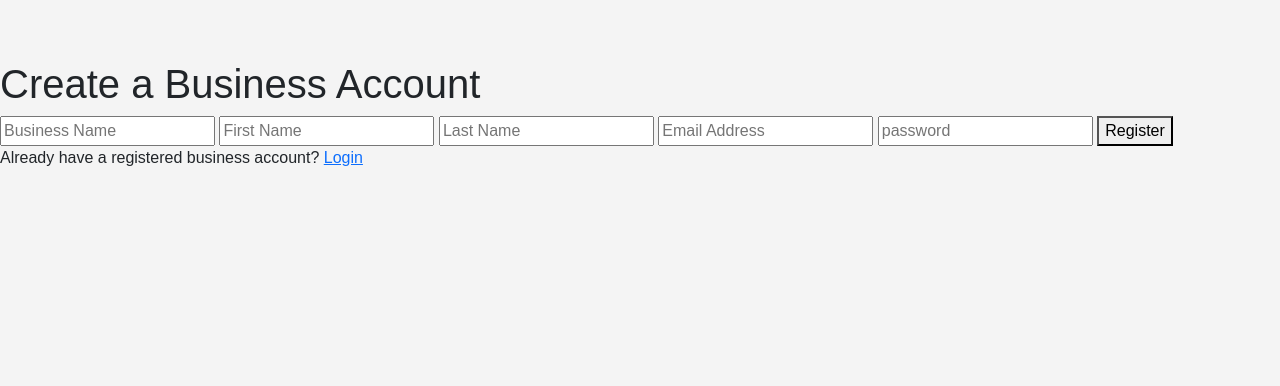
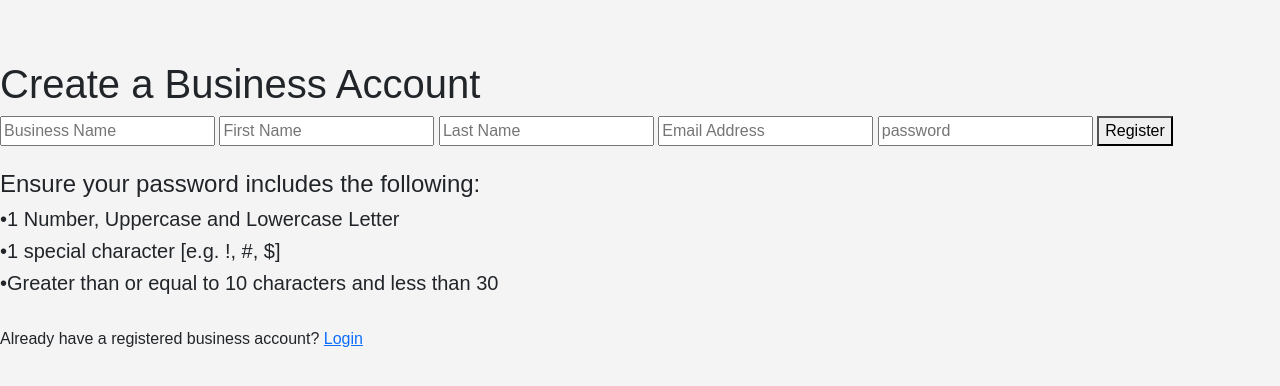
Before and after one commit to ChristianJ123ABC/BillboardAcademicInternship, a Flask app: page /register in a window 1280 px wide. Shown: the top 386 px of the page. Run offline with Flask 3, Linux system fonts and the light colour scheme; parts of the project's set-up code (start-up, migrations or seed data) failed here and were passed over; some libraries are stand-ins or nearby versions.

Commit message:
Re-added delete feature for files and added tip for passwords at register

```diff
--- a/server.py
+++ b/server.py
@@ -176,8 +176,8 @@ def register():
             flash("Password has to contain atleast 1 special character.")
             return render_template("register.html", businessName = businessName, firstName = firstName, lastName = lastName, email = email)
 
-        elif len(password) < 15 or len(password) > 30:
-            flash("Password has to be between 15 and 30 characters.")
+        elif len(password) < 10 or len(password) > 30:
+            flash("Password has to be between 10 and 30 characters.")
             return render_template("register.html", businessName = businessName, firstName = firstName, lastName = lastName, email = email)
 
         else:
--- a/templates/dashboard.html
+++ b/templates/dashboard.html
@@ -310,6 +310,10 @@
                             {{ advertisement.caption }}
                         </h5>
 
+                        <h5>
+                            <a href="{{ url_for('deleteFile', id=advertisement.advert_id)}}">Delete</a>
+                        </h5>
+
                     </div>
 
                 </div>
--- a/templates/register.html
+++ b/templates/register.html
@@ -26,6 +26,7 @@
     <!-- Uses POST to get the user's details, create a new account, and place it into the Users table in the database-->
     <div class = "register">
         <h1>Create a Business Account</h1>
+
         <form method = "POST" action="{{ url_for('register') }}">
             <input type = "text" name = "businessName" placeholder = "Business Name" value = "{{ request.form['businessName'] }}">
             <input type = "text" name = "firstName" placeholder = "First Name" value = "{{ request.form['firstName'] }}">
@@ -34,6 +35,12 @@
             <input type = "password" name = "password" placeholder = "password">
             <button type = "submit">Register</button>
         </form>
+        <br>
+        <h4>Ensure your password includes the following:</h4>
+        <h5>•1 Number, Uppercase and Lowercase Letter</h5>
+        <h5>•1 special character [e.g. !, #, $]</h5>
+        <h5>•Greater than or equal to 10 characters and less than 30</h5>
+        <br>
         Already have a registered business account? <a href="{{ url_for('login') }}">Login</a>
     </div>
     <script src="https://cdn.jsdelivr.net/npm/bootstrap@5.3.0/dist/js/bootstrap.bundle.min.js"></script>
```
